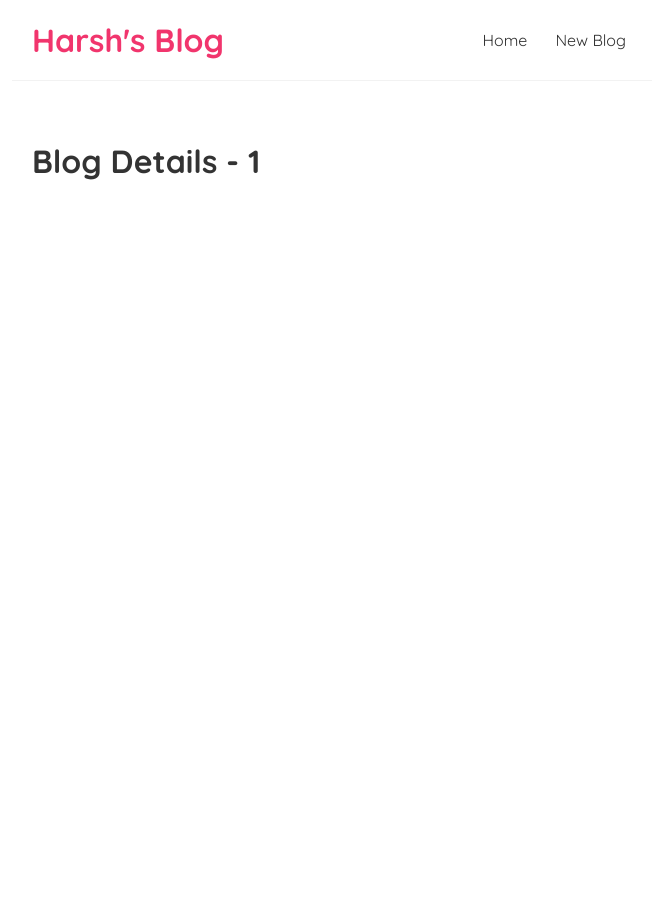
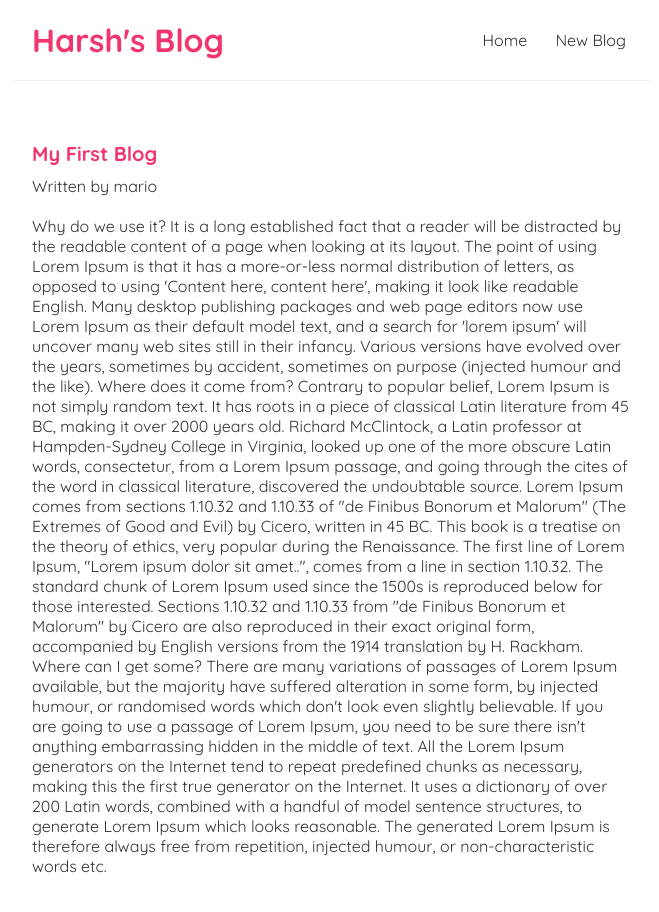
Before and after one commit to iamharshtambe/blog-app, a React (Vite) app: page /blogs/1 in a window 1280 px wide. Shown: the top 912 px of the page, without its empty margins (308-967 px from the left). Before the commit the page ends 800 px from the top, so only its background shows below. Built offline with nearby package versions, Linux system fonts and the light colour scheme; data requests are answered from the project's data file.

Commit message:
made BlogDetails

```diff
--- a/src/components/BlogDetails.jsx
+++ b/src/components/BlogDetails.jsx
@@ -1,11 +1,25 @@
 import { useParams } from 'react-router-dom';
+import { useFetch } from '../hooks/useFetch';
 
 export function BlogDetails() {
    const { id } = useParams();
+   const {
+      data: blog,
+      isLoading,
+      error,
+   } = useFetch('http://localhost:8000/blogs/' + id);
 
    return (
       <div className="blog-details">
-         <h1>Blog Details - {id}</h1>
+         {error && <div>{error.message}</div>}
+         {isLoading && <div>Loading...</div>}
+         {blog && (
+            <article>
+               <h2>{blog.title}</h2>
+               <p>Written by {blog.author}</p>
+               <div>{blog.body}</div>
+            </article>
+         )}
       </div>
    );
 }
--- a/src/components/BlogList.jsx
+++ b/src/components/BlogList.jsx
@@ -9,7 +9,7 @@
             <div className="blog-preview" key={blog.id}>
                <Link to={`blogs/${blog.id}`}>
                   <h2>{blog.title} </h2>
-                  <p>{blog.author}</p>
+                  <p>Written by {blog.author}</p>
                </Link>
             </div>
          ))}
```
